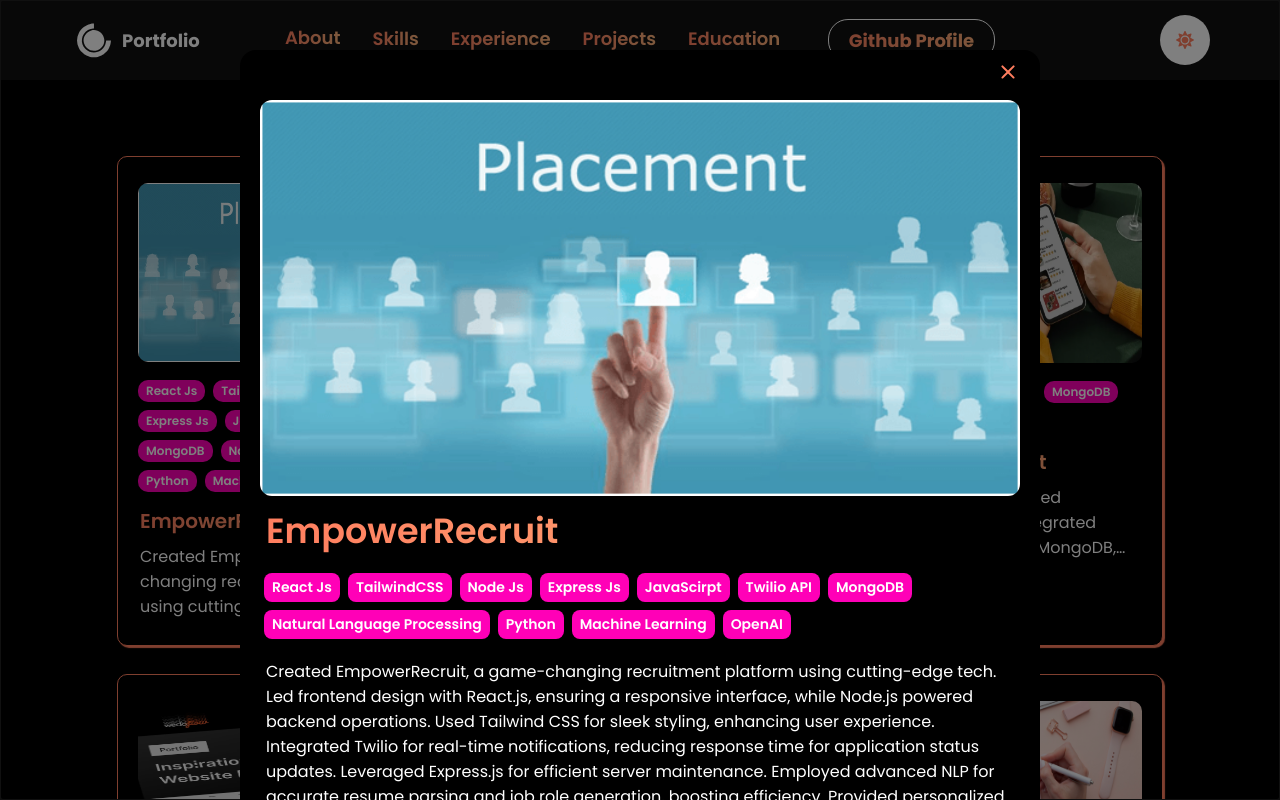
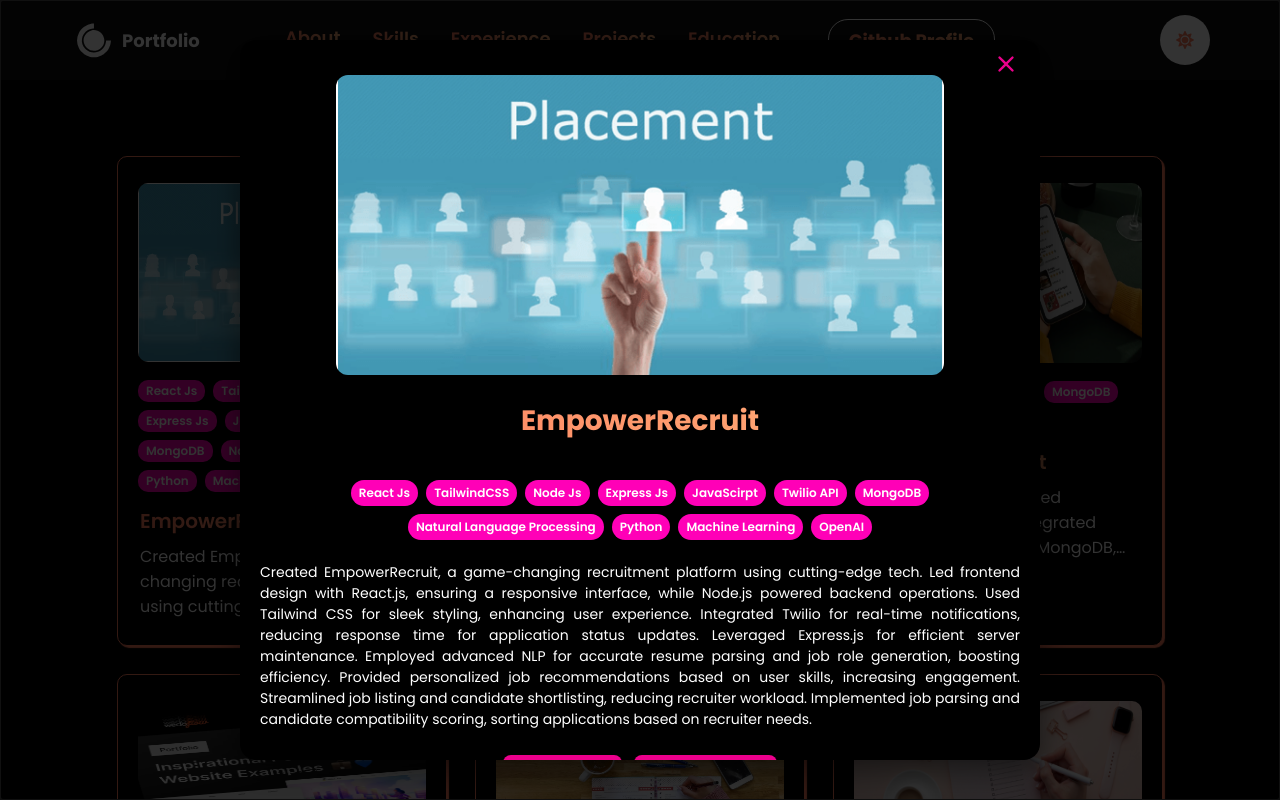
Before and after one commit to saisriharsha2003/Harsha_Portfolio, a React (Create React App) app: page / in a window 1280 px wide. Both pictures are taken after a click on the element 282 px from the left and 5834 px from the top of the page. Shown: the part 5434-6234 px from the top of the page. Built offline with nearby package versions, Linux system fonts and the light colour scheme.

Commit message:
changed the style of project details and should work on changing the other styles

```diff
--- a/src/components/ProjectDetails/index.jsx
+++ b/src/components/ProjectDetails/index.jsx
@@ -6,118 +6,124 @@ import styled from 'styled-components';
 const Container = styled.div`
   width: 100%;
   height: 100%;
-  position: absolute;
+  position: fixed;
   top: 0;
   left: 0;
   display: flex;
-  align-items: top;
+  align-items: center;
   justify-content: center;
-  overflow-y: scroll;
-  transition: all 0.5s ease;
+  overflow-y: auto;
+  background-color: rgba(0, 0, 0, 0.6);
+  transition: opacity 0.5s ease;
 `;
 
 const Wrapper = styled.div`
   max-width: 800px;
-  width: 100%;
+  width: 90%;
   border-radius: 16px;
-  margin: 50px 12px;
-  height: min-content;
+  margin: 20px auto;
   background-color: ${({ theme }) => theme.card};
   color: ${({ theme }) => theme.text_primary};
   padding: 20px;
+  box-shadow: 0px 10px 30px rgba(0, 0, 0, 0.5);
   display: flex;
   flex-direction: column;
   position: relative;
+  max-height: 90vh;
+  overflow-y: auto;
 `;
 
 const Title = styled.div`
-  font-size: 35px;
-  font-weight: 600;
+  font-size: 28px;
+  font-weight: 700;
   background: linear-gradient(to right, #ff7e5f, #feb47b);
   -webkit-background-clip: text;
   color: transparent;
-  margin: 8px 6px 0px 6px;
+  margin: 10px 0;
+  text-align: center;
   @media only screen and (max-width: 600px) {
     font-size: 24px;
-    margin: 6px 6px 0px 6px;
   }
 `;
 
 const Date = styled.div`
-  font-size: 16px;
-  margin: 2px 6px;
+  font-size: 14px;
+  margin: 8px 0;
   font-weight: 400;
   color: ${({ theme }) => theme.text_secondary};
+  text-align: center;
   @media only screen and (max-width: 768px) {
     font-size: 12px;
   }
 `;
 
 const Desc = styled.div`
-  font-size: 16px;
+  font-size: 14px;
   font-weight: 400;
   color: ${({ theme }) => theme.text_secondary};
-  margin: 8px 6px;
+  margin: 10px 0;
+  line-height: 1.5;
+  text-align: justify;
   @media only screen and (max-width: 600px) {
-    font-size: 14px;
-    margin: 6px 6px;
+    font-size: 12px;
   }
 `;
 
 const Image = styled.img`
-  width: 100%;
+  width: 80%;
+  max-height: 300px;
   object-fit: cover;
   border-radius: 12px;
-  margin-top: 30px;
-  box-shadow: 0px 0px 10px 0px rgba(0, 0, 0, 0.3);
+  margin: 15px auto;
+  box-shadow: 0px 5px 15px rgba(0, 0, 0, 0.4);
+  display: block;
 `;
 
 const Tags = styled.div`
   display: flex;
   flex-wrap: wrap;
-  margin: 8px 0px;
-  @media only screen and (max-width: 600px) {
-    margin: 4px 0px;
-  }
+  gap: 8px;
+  margin: 12px 0;
+  justify-content: center;
 `;
 
 const Tag = styled.div`
-  font-size: 14px;
+  font-size: 12px;
   font-weight: 600;
   color: white;
-  margin: 4px;
   padding: 4px 8px;
-  border-radius: 8px;
+  border-radius: 16px;
   background-color: #ff00b7;
   @media only screen and (max-width: 600px) {
-    font-size: 12px;
+    font-size: 10px;
   }
 `;
 
 const ButtonGroup = styled.div`
   display: flex;
-  justify-content: flex-end;
-  margin: 12px 0px;
+  justify-content: center;
+  margin: 15px 0;
   gap: 12px;
 `;
 
 const Button = styled.a`
-  width: 100%;
-  text-align: center;
-  font-size: 20px;
+  font-size: 16px;
   font-weight: 600;
   color: white;
-  padding: 12px 16px;
+  padding: 10px 16px;
   border-radius: 8px;
   background-color: #ec008c;
   cursor: pointer;
   text-decoration: none;
-  transition: all 0.5s ease;
+  transition: transform 0.3s ease, background-color 0.3s ease;
+
   &:hover {
-    background-color: #ec008c;
+    transform: scale(1.05);
+    background-color: #d9007a;
   }
+
   @media only screen and (max-width: 600px) {
-    font-size: 12px;
+    font-size: 14px;
   }
 `;
 
@@ -134,19 +140,20 @@ const index = ({ openModal, setOpenModal }) => {
               top: '10px',
               right: '20px',
               cursor: 'pointer',
+              fontSize: '28px',
+              color: '#ec008c',
             }}
             onClick={() => setOpenModal({ state: false, project: null })}
           />
-          <Image src={project?.image} />
+          <Image src={project?.image} alt={project?.title} />
           <Title>{project?.title}</Title>
-          <Date>{project.date}</Date>
+          <Date>{project?.date}</Date>
           <Tags>
             {project?.tags.map((tag) => (
               <Tag key={tag}>{tag}</Tag>
             ))}
           </Tags>
           <Desc>{project?.description}</Desc>
-
           <ButtonGroup>
             <Button href={project?.github} target="_blank">View Code</Button>
             {project?.category === 'web app' && (
--- a/src/data/constants.js
+++ b/src/data/constants.js
@@ -37,7 +37,6 @@ export const Bio = {
     "DevOps Engineer",
   ],
   description: "I’m Sai Sri Harsha Rankela, a DevOps Engineer at TCS with a B.Tech in Computer Science (AI & ML). I specialize in Python, Java, SQL, Cloud Computing, and Full Stack Web Development.",
-
   github: "https://github.com/saisriharsha2003",
   resume:
     "https://drive.google.com/file/d/1-YoPLPf0pcsAKt6e7OlDMsCWotlfsU2R/view?usp=sharing",
@@ -395,6 +394,7 @@ export const projects = [
       "Machine Learning",
       "OpenAI"
     ],
+    category: "web app",
     github: "https://github.com/saisriharsha2003/EmpowerRecruitUpdated",
     webapp: "https://final-year-project-client-five.vercel.app/",
   },
@@ -414,6 +414,7 @@ export const projects = [
       "Voice Recognition",
 
     ],
+    category: "machine learning",
     github: "https://github.com/saisriharsha2003/VoiceOpsAssistant.git",
 
   },
@@ -424,6 +425,7 @@ export const projects = [
       "Deployed a Python based WhatsApp bot with integrated Twilio API, Django, and MongoDB, optimizing customer requests and reducing response time. Ensured a streamlined food ordering experience exclusively through WhatsApp using this bot, eliminating the need for additional food delivery apps, while maintaining comprehensive test coverage across various scenarios and functions. Assessed customer satisfaction before and after implementation, showing a significant improvement. Analyzed customer interactions, resulting in an increase in engagement and frequency of interaction.",
     image: foodbot,
     tags: ["Python", "Flask", "Django", "MongoDB", "Twilio"],
+    category: "chat bot",
     github: "https://github.com/saisriharsha2003/WhatsAppFoodBot",
   },
   {
@@ -433,6 +435,7 @@ export const projects = [
       "Created a responsive portfolio website using ReactJS, showcasing skills, projects, and achievements in a visually appealing and user-friendly manner. The portfolio features a modern design with smooth animations and transitions, providing an engaging user experience across desktop, tablet, and mobile devices. Implemented features include a dynamic project gallery, interactive skill charts, and a contact form for inquiries. The responsive ReactJS portfolio demonstrates a strong proficiency in front-end development and design principles.",
     image: portfolio,
     tags: ["HTML", "CSS", "JavaScript", "ReactJS", "TailwindCSS"],
+    category: "web app",
     github: "https://github.com/saisriharsha2003/Harsha_Portfolio",
     webapp: "https://saisriharsha-portfolio.netlify.app/",
   },
@@ -450,6 +453,7 @@ export const projects = [
       "JavaScirpt",
       "MongoDB"
     ],
+    category: "web app",
     github: "https://github.com/saisriharsha2003/note-nexus",
     webapp: "https://notenex.netlify.app/",
   },
@@ -461,6 +465,7 @@ export const projects = [
       "Designed and developed a dynamic to-do list application, offering users a digital task management solution with enhanced features for organization and productivity. The application allows users to create, update, and manage tasks, prioritize them based on importance and deadlines, and categorize tasks into projects for efficient management. Implemented features include task reminders, notifications, and collaboration tools, enabling users to stay organized and on track with their tasks. The dynamic to-do list application provides a user-friendly interface and seamless integration with other productivity tools for a comprehensive task management experience.",
     image: todo,
     tags: ["HTML", "CSS", "JavaScript"],
+    category: "web app",
     github: "https://github.com/saisriharsha2003/To_Do_List",
     webapp: "https://saisriharsha2003.github.io/To_Do_List/",
   },
@@ -471,6 +476,7 @@ export const projects = [
       "Developed a landing page concept for Netflix, focusing on user engagement and content discovery. The landing page design emphasized intuitive navigation, personalized content recommendations, and a visually appealing layout to captivate users. Integrated features included a responsive design for seamless viewing across devices, interactive elements for enhanced user interaction, and optimized performance for fast loading times. The Netflix landing page concept aimed to enhance the user experience and drive engagement with the platform's content.",
     image: netflix,
     tags: ["HTML", "CSS", "JavaScript"],
+    category: "web app",
     github: "https://github.com/saisriharsha2003/Harsha_Netflix_landing_page",
     webapp: "https://saisriharsha2003.github.io/Harsha_Netflix_landing_page/"
   },
```
